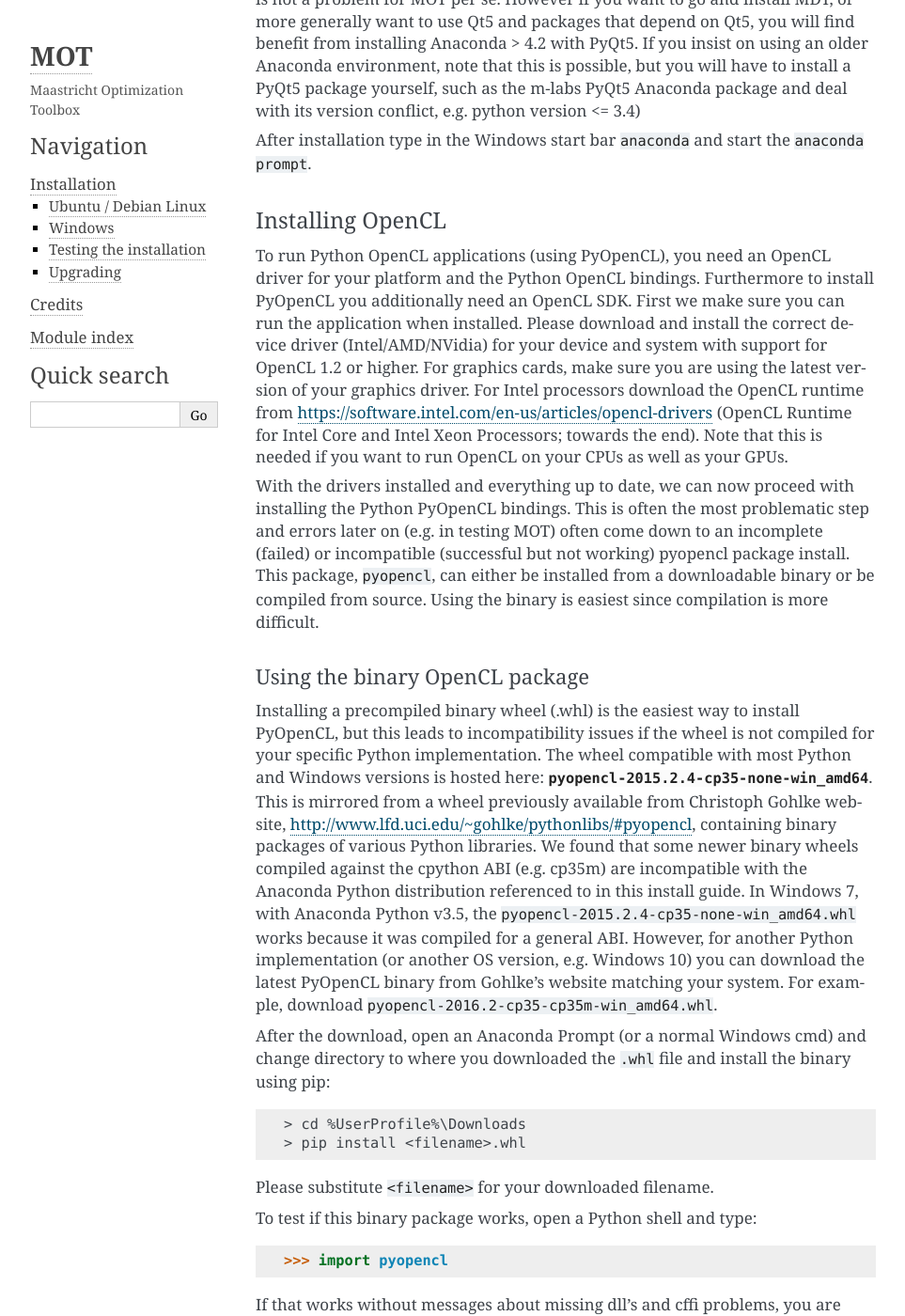
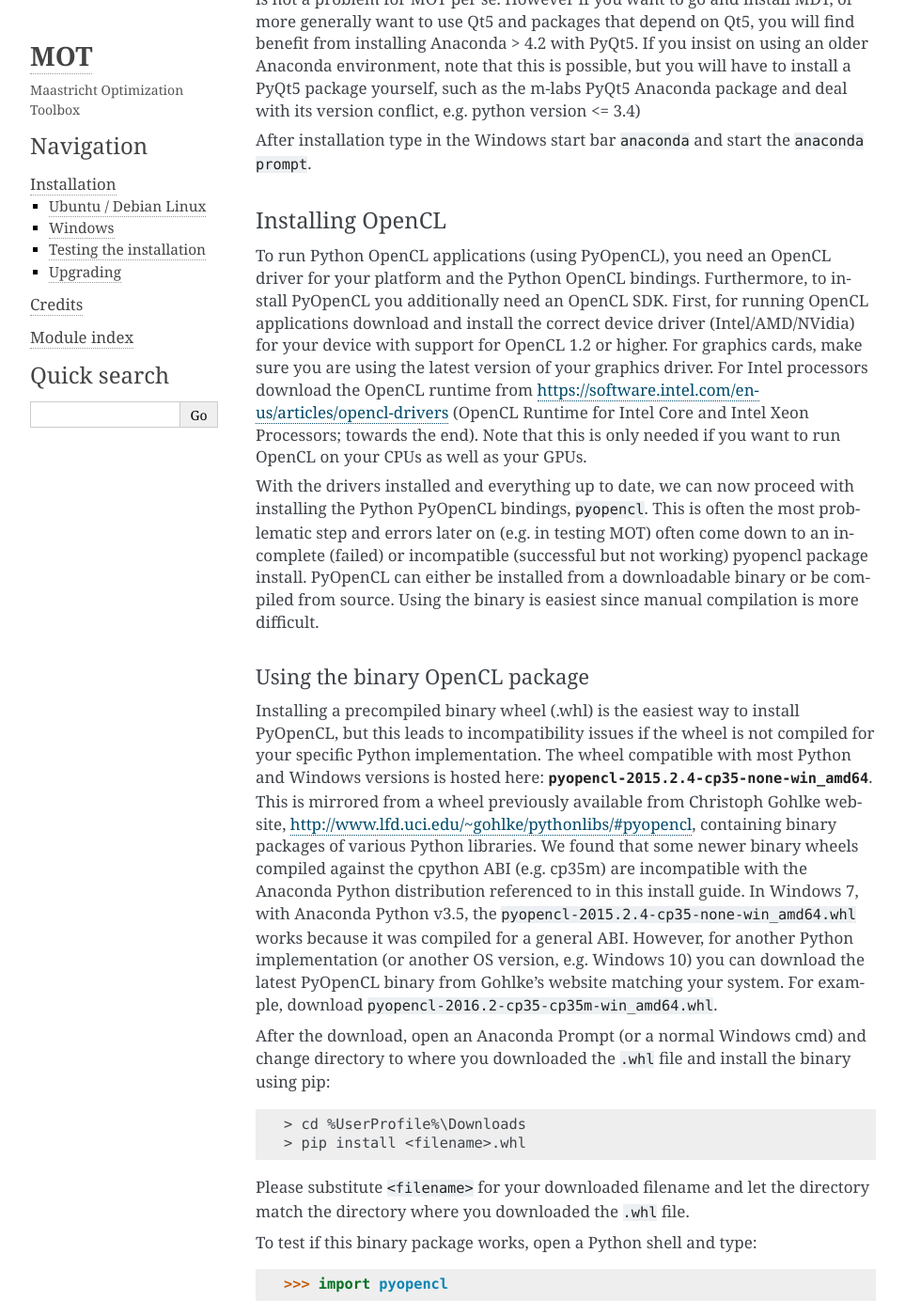
Before and after one commit to robbert-harms/MOT, a Sphinx documentation site: the page built from docs/install.rst, in a window 1280 px wide and 1400 px high, scrolled down 1164 px. Shown: the whole window at 94% size, without its empty margins (148-1111 px from the left). Built offline with Sphinx 7.4.7, drawn with Linux system fonts in a browser that asks for light colours.

Commit message:
Small changes to the docs

```diff
--- a/docs/install.rst
+++ b/docs/install.rst
@@ -66,24 +66,25 @@ After installation type in the Windows start bar ``anaconda`` and start the ``an
 Installing OpenCL
 =================
 To run Python OpenCL applications (using PyOpenCL), you need an OpenCL driver for your platform and the Python OpenCL bindings.
-Furthermore to install PyOpenCL you additionally need an OpenCL SDK. First we make sure you can run the application when installed.
-Please download and install the correct device driver (Intel/AMD/NVidia) for your device and system with support for OpenCL 1.2 or higher. For graphics cards, make sure you are using the
-latest version of your graphics driver. For Intel processors download the OpenCL runtime from https://software.intel.com/en-us/articles/opencl-drivers
-(OpenCL Runtime for Intel Core and Intel Xeon Processors; towards the end). Note that this is needed
-if you want to run OpenCL on your CPUs as well as your GPUs.
+Furthermore, to install PyOpenCL you additionally need an OpenCL SDK.
+First, for running OpenCL applications download and install the correct device driver (Intel/AMD/NVidia) for your device with support for OpenCL 1.2 or higher.
+For graphics cards, make sure you are using the latest version of your graphics driver.
+For Intel processors download the OpenCL runtime from https://software.intel.com/en-us/articles/opencl-drivers
+(OpenCL Runtime for Intel Core and Intel Xeon Processors; towards the end).
+Note that this is only needed if you want to run OpenCL on your CPUs as well as your GPUs.
 
-With the drivers installed and everything up to date, we can now proceed with installing the Python PyOpenCL bindings.
-This is often the most problematic step and errors later on (e.g. in testing MOT) often come down to an incomplete (failed)
-or incompatible (successful but not working) pyopencl package install.
-This package, ``pyopencl``, can either be installed from a downloadable binary or be compiled from source. Using the binary is easiest since compilation is more difficult.
+With the drivers installed and everything up to date, we can now proceed with installing the Python PyOpenCL bindings, ``pyopencl``.
+This is often the most problematic step and errors later on (e.g. in testing MOT) often come down to an incomplete (failed) or incompatible (successful but not working) pyopencl package install.
+PyOpenCL can either be installed from a downloadable binary or be compiled from source.
+Using the binary is easiest since manual compilation is more difficult.
 
 
 Using the binary OpenCL package
 ^^^^^^^^^^^^^^^^^^^^^^^^^^^^^^^
 Installing a precompiled binary wheel (.whl) is the easiest way to install PyOpenCL, but this leads to incompatibility issues
 if the wheel is not compiled for your specific Python implementation.
-The wheel compatible with most Python and Windows versions is hosted here: :download:`pyopencl-2015.2.4-cp35-none-win_amd64 <./_downloads/pyopencl-2015.2.4-cp35-none-win_amd64.whl>`. This is mirrored from a wheel previously available from Christoph Gohlke website,
-http://www.lfd.uci.edu/~gohlke/pythonlibs/#pyopencl, containing binary packages of various Python libraries.
+The wheel compatible with most Python and Windows versions is hosted here: :download:`pyopencl-2015.2.4-cp35-none-win_amd64 <./_downloads/pyopencl-2015.2.4-cp35-none-win_amd64.whl>`.
+This is mirrored from a wheel previously available from Christoph Gohlke website, http://www.lfd.uci.edu/~gohlke/pythonlibs/#pyopencl, containing binary packages of various Python libraries.
 We found that some newer binary wheels compiled against the cpython ABI (e.g. cp35m) are incompatible with the Anaconda Python distribution referenced to in this install guide.
 In Windows 7, with Anaconda Python v3.5, the ``pyopencl-2015.2.4-cp35-none-win_amd64.whl`` works because it was compiled for a general ABI.
 However, for another Python implementation (or another OS version, e.g. Windows 10) you can download the latest PyOpenCL binary from Gohlke's website matching your system.
@@ -97,7 +98,7 @@ change directory to where you downloaded the ``.whl`` file and install the binar
     > cd %UserProfile%\Downloads
     > pip install <filename>.whl
 
-Please substitute ``<filename>`` for your downloaded filename.
+Please substitute ``<filename>`` for your downloaded filename and let the directory match the directory where you downloaded the ``.whl`` file.
 
 To test if this binary package works, open a Python shell and type:
 
```
Also changed, not shown: README.rst (+4 -4 lines).
